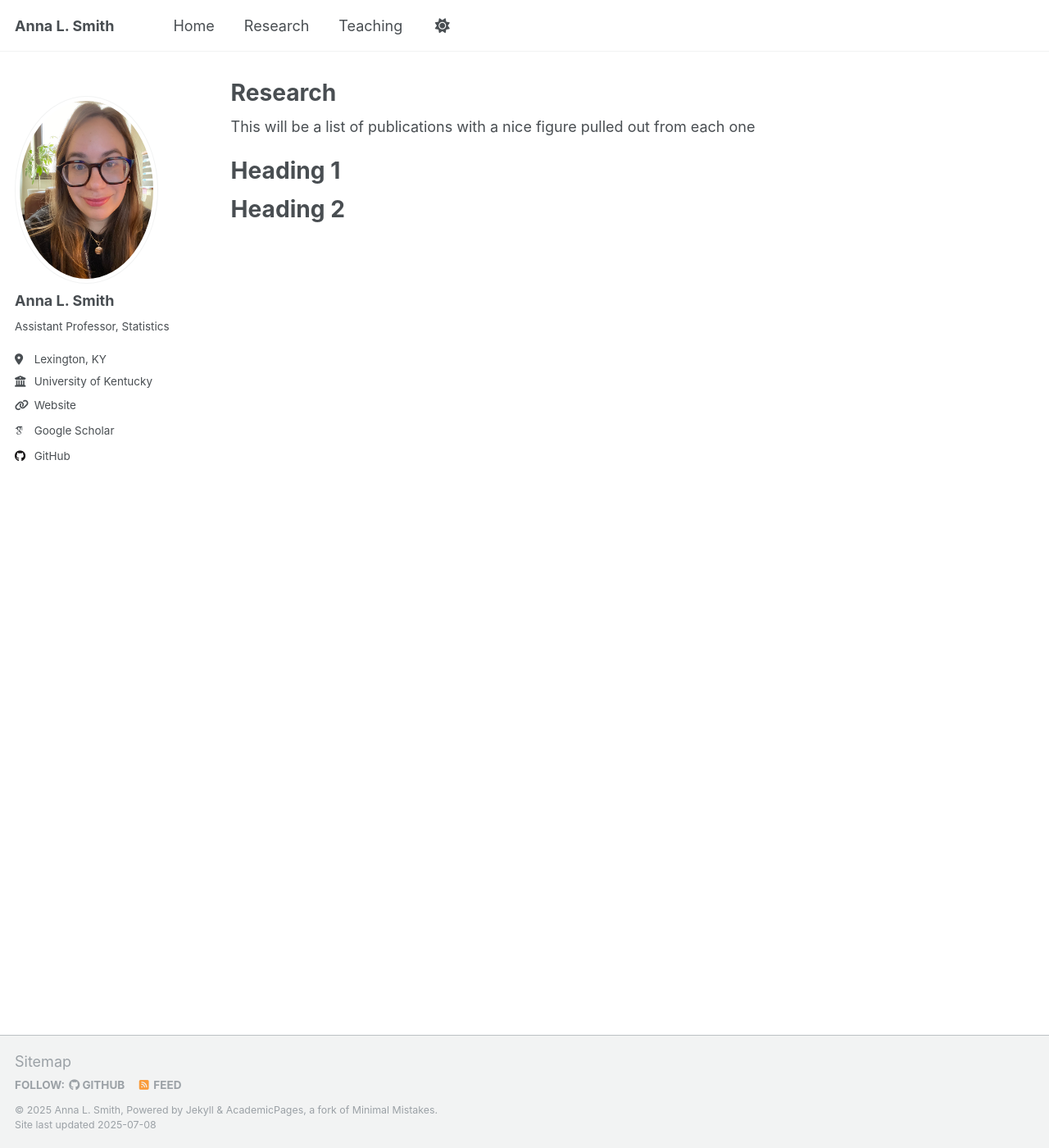
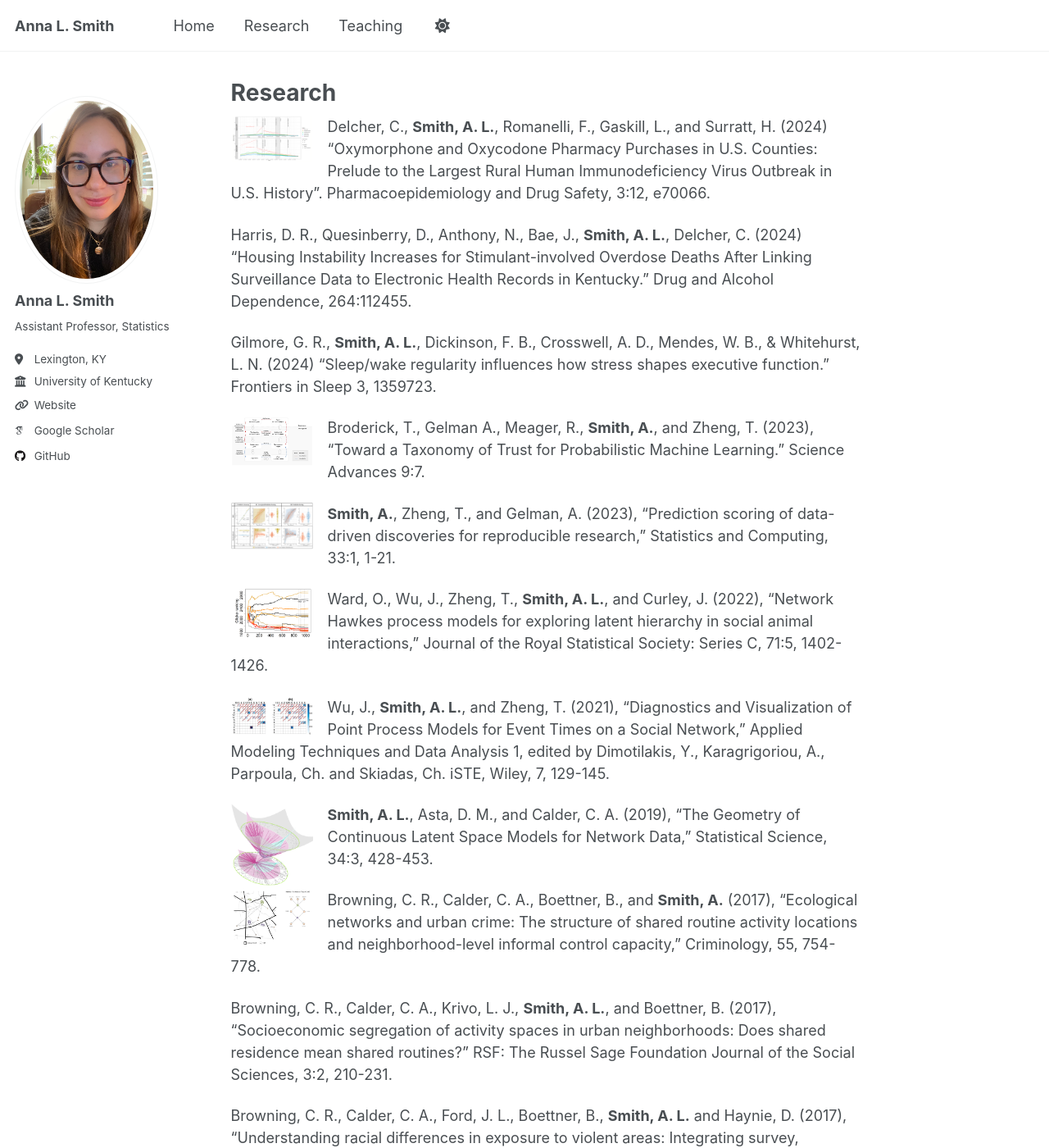
Before and after one commit to annalantzsmith/annalantzsmith.github.io, a Jekyll site: the page built from _pages/research.md, in a window 1280 px wide and 1400 px high. Shown: the whole window at 82% size. Built offline with Jekyll 4.4.1, drawn with Linux system fonts in a browser that asks for light colours; some web fonts are replaced; a script that is not in the unit is left out; some of the changed text lies outside the part shown.

Commit message:
Update research.md
added images (roughly)

```diff
--- a/_pages/research.md
+++ b/_pages/research.md
@@ -7,10 +7,26 @@ redirect_from:
   - "/nmp.html"
 ---
 
-This will be a list of publications with a nice figure pulled out from each one
+![Opioid Shipments](/images/ARCOS.png){: .align-left width="100px" } Delcher, C., **Smith, A. L.**, Romanelli, F., Gaskill, L., and Surratt, H. (2024) “Oxymorphone and Oxycodone Pharmacy Purchases in U.S. Counties: Prelude to the Largest Rural Human Immunodeficiency Virus Outbreak in U.S. History”. Pharmacoepidemiology and Drug Safety, 3:12, e70066.
 
-Heading 1
-======
+Harris, D. R., Quesinberry, D., Anthony, N., Bae, J., **Smith, A. L.**, Delcher, C. (2024) “Housing Instability Increases for Stimulant-involved Overdose Deaths After Linking Surveillance Data to Electronic Health Records in Kentucky.” Drug and Alcohol Dependence, 264:112455.
 
-Heading 2
-======
+Gilmore, G. R., **Smith, A. L.**, Dickinson, F. B., Crosswell, A. D., Mendes, W. B., & Whitehurst, L. N. (2024) “Sleep/wake regularity influences how stress shapes executive function.” Frontiers in Sleep 3, 1359723.
+
+![Taxonomoy of Trust](/images/Taxonomy.png){: .align-left width="100px" }Broderick, T., Gelman A., Meager, R., **Smith, A.**, and Zheng, T. (2023), “Toward a Taxonomy of Trust for Probabilistic Machine Learning.”  Science Advances 9:7.
+
+![Prediction scoring](/images/PredScoring.png){: .align-left width="100px" }**Smith, A.**, Zheng, T., and Gelman, A. (2023), “Prediction scoring of data-driven discoveries for reproducible research,” Statistics and Computing, 33:1, 1-21.
+
+![Latent social rankings](/images/OwenMMHP.png){: .align-left width="100px" }Ward, O., Wu, J., Zheng, T., **Smith, A. L.**, and Curley, J. (2022), “Network Hawkes process models for exploring latent hierarchy in social animal interactions,” Journal of the Royal Statistical Society: Series C, 71:5, 1402-1426.
+
+![Point process diagnostics](/images/Jing.png){: .align-left width="100px" }Wu, J., **Smith, A. L.**, and Zheng, T. (2021), “Diagnostics and Visualization of Point Process Models for Event Times on a Social Network,” Applied Modeling Techniques and Data Analysis 1, edited by Dimotilakis, Y., Karagrigoriou, A., Parpoula, Ch. and Skiadas, Ch.  iSTE, Wiley, 7, 129-145.
+
+![Hyperbolic latent space network](/images/Hyperbola3.png){: .align-left width="100px" }**Smith, A. L.**, Asta, D. M., and Calder, C. A. (2019), “The Geometry of Continuous Latent Space Models for Network Data,” Statistical Science, 34:3, 428-453.
+
+![Co-location networks](/images/Browning.png){: .align-left width="100px" }Browning, C. R., Calder, C. A., Boettner, B., and **Smith, A.** (2017), “Ecological networks and urban crime:  The structure of shared routine activity locations and neighborhood-level informal control capacity,” Criminology, 55, 754-778.
+
+Browning, C. R., Calder, C. A., Krivo, L. J., **Smith, A. L.**, and Boettner, B. (2017), “Socioeconomic segregation of activity spaces in urban neighborhoods:  Does shared residence mean shared routines?” RSF:  The Russel Sage Foundation Journal of the Social Sciences, 3:2, 210-231.
+
+Browning, C. R., Calder, C. A., Ford, J. L., Boettner, B., **Smith, A. L.** and Haynie, D. (2017), “Understanding racial differences in exposure to violent areas:  Integrating survey, smartphone, and administrative data resources,” The ANNALS of the American Academy of Political and Social Science, 669, 41-62.
+
+![Network size matters](/images/SocialNetworks.png){: .align-left width="100px" }**Smith, A.**, Calder, C. A., and Browning, C. R. (2016), “Empirical reference distributions for networks of different size,” Social Networks, 47, 24-37.
```
